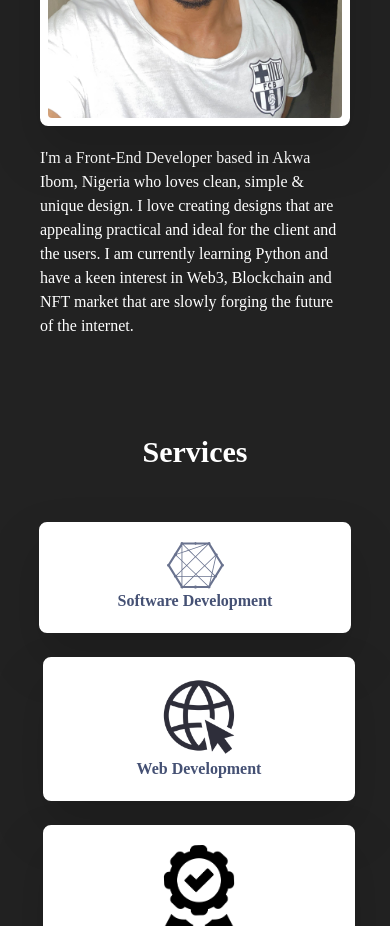
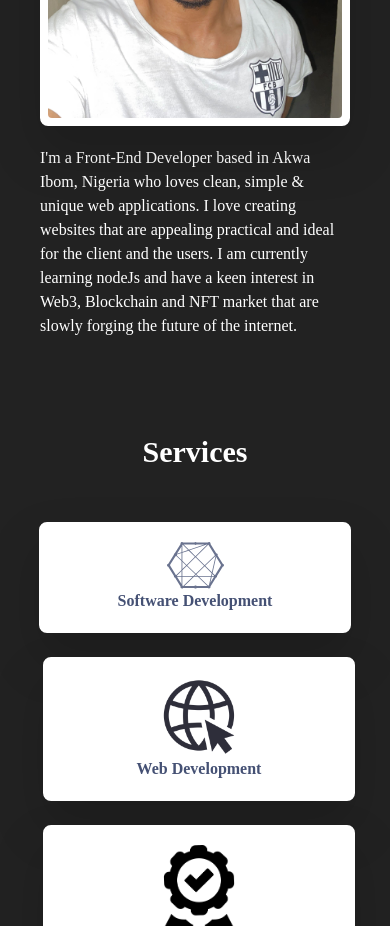
Before and after one commit to Emmanueluko3/my-portfolio, a React (Create React App) app: page / in a window 390 px wide. Shown: the part 1440-2366 px from the top of the page. Built offline with nearby package versions, Linux system fonts and the light colour scheme.

Commit message:
added meta data ico and coded mobile responsiveness

```diff
--- a/src/Components/about.jsx
+++ b/src/Components/about.jsx
@@ -13,7 +13,7 @@ function About() {
                     </div>
                     <p className="grid justify-items-center lg:text-center lg:px-8 py-5 lg:text-[25px] w-full">
                     {/* <span className="text-customPink">Better design, better experiences</span>  */}
-                    I'm a Front-End Developer based in Akwa Ibom, Nigeria who loves clean, simple & unique design. I love creating designs that are appealing practical and ideal for the client and the users. I am currently learning Python and have a keen interest in Web3, Blockchain and NFT market that are slowly forging the future of the internet.
+                    I'm a Front-End Developer based in Akwa Ibom, Nigeria who loves clean, simple & unique web applications. I love creating websites that are appealing practical and ideal for the client and the users. I am currently learning nodeJs and have a keen interest in Web3, Blockchain and NFT market that are slowly forging the future of the internet.
                     </p>
                 </div>
             </div>
```
